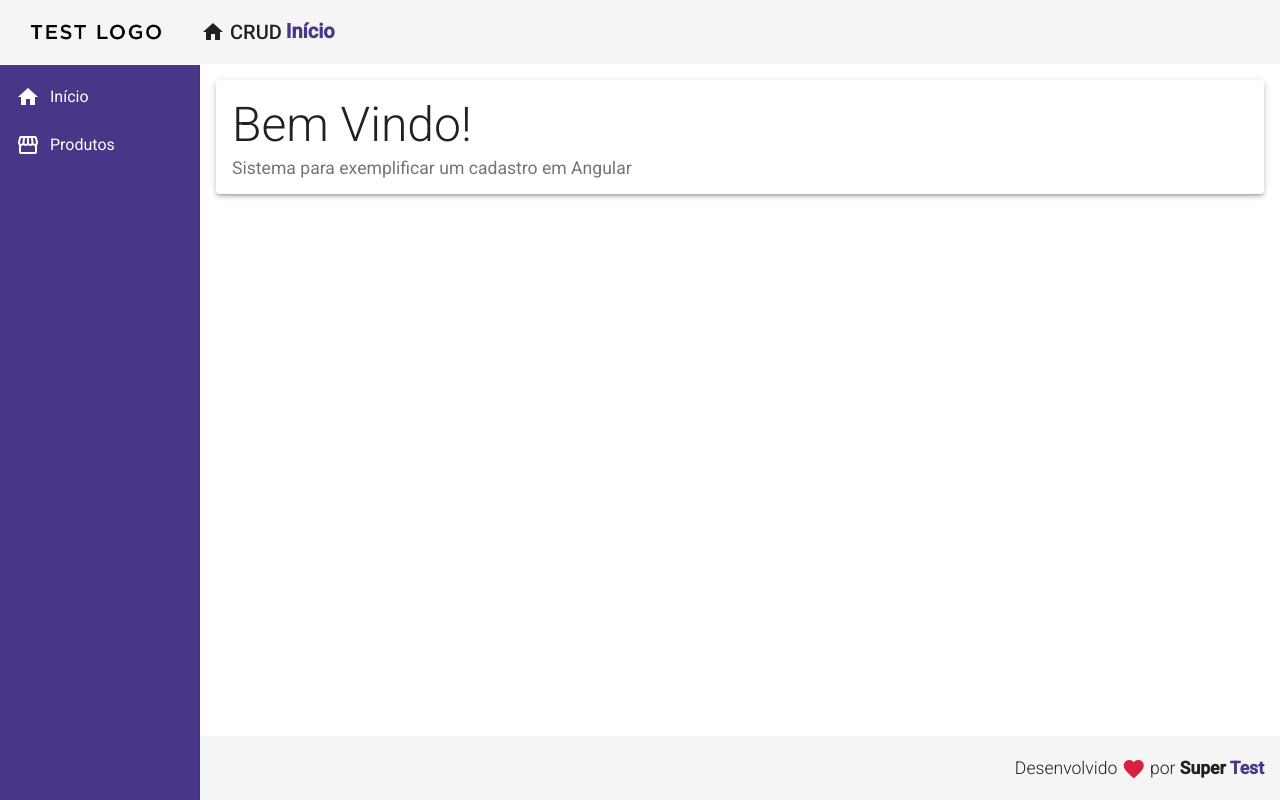
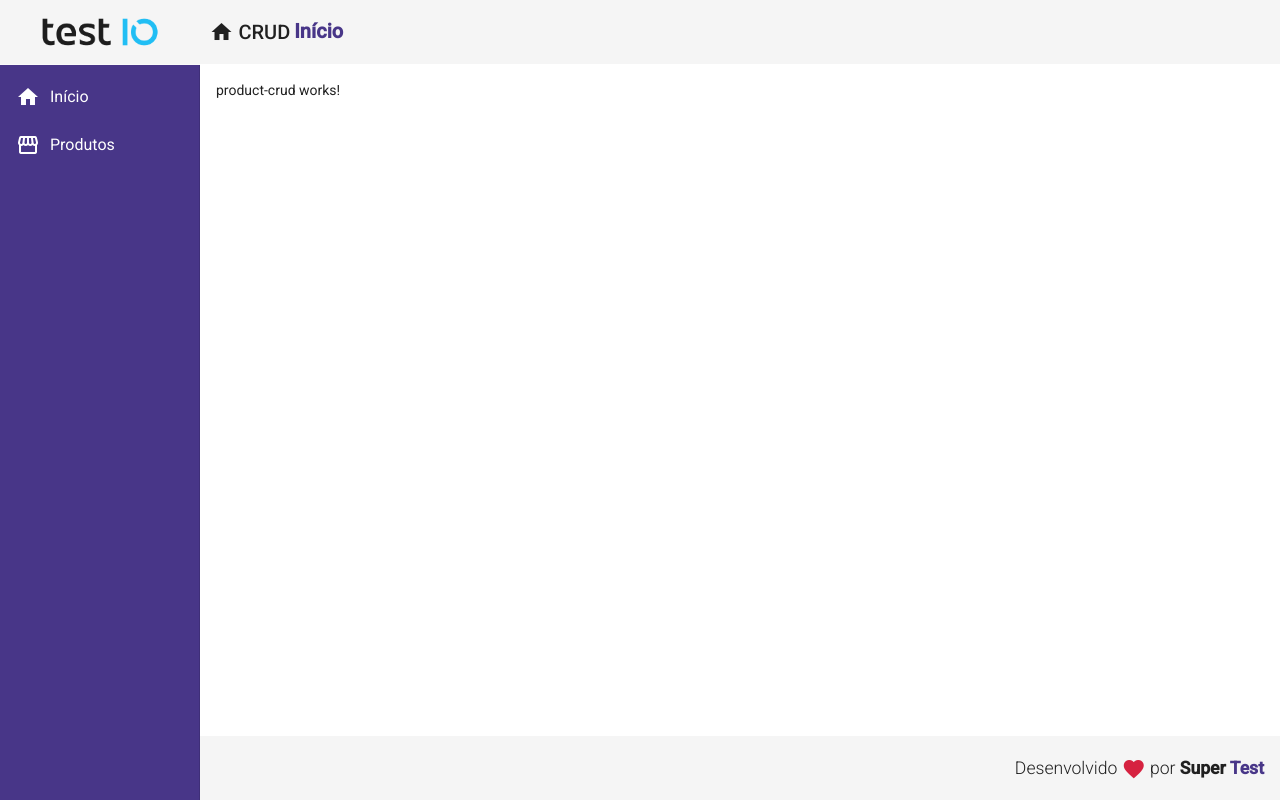
Before and after one commit to luizdorici/angular-studies, an Angular app: page /products in a window 1280 px wide. Before the commit this address led to /. Built offline with nearby package versions, Linux system fonts and the light colour scheme.

Commit message:
adicionando routerLinks para navegacao na pagina

```diff
--- a/src/app/app-routing.module.ts
+++ b/src/app/app-routing.module.ts
@@ -1,7 +1,19 @@
 import { NgModule } from '@angular/core';
 import { RouterModule, Routes } from '@angular/router';
 
-const routes: Routes = [];
+import { HomeComponent } from './views/home/home.component';
+import { ProductCrudComponent } from './views/product-crud/product-crud.component';
+
+const routes: Routes = [
+  {
+    path: "",
+    component: HomeComponent
+  },
+  {
+    path: "products",
+    component: ProductCrudComponent
+  }
+];
 
 @NgModule({
   imports: [RouterModule.forRoot(routes)],
--- a/src/app/app.module.ts
+++ b/src/app/app.module.ts
@@ -13,7 +13,8 @@
 import { MatSidenavModule } from '@angular/material/sidenav'
 import { MatCardModule } from '@angular/material/card'
 import { MatListModule } from '@angular/material/list';
-import { HomeComponent } from './views/home/home.component'
+import { HomeComponent } from './views/home/home.component';
+import { ProductCrudComponent } from './views/product-crud/product-crud.component'
 
 @NgModule({
   declarations: [
@@ -21,7 +22,8 @@
     HeaderComponent,
     FooterComponent,
     NavComponent,
-    HomeComponent
+    HomeComponent,
+    ProductCrudComponent
   ],
   imports: [
     BrowserModule,
--- a/src/app/components/template/header/header.component.css
+++ b/src/app/components/template/header/header.component.css
@@ -10,7 +10,7 @@
 }
 
 .header .logo {
-    max-height: 64px;
+    max-height: 80px;
 }
 
 .header .title-group {
--- a/src/app/components/template/header/header.component.html
+++ b/src/app/components/template/header/header.component.html
@@ -1,7 +1,7 @@
 <mat-toolbar class="header mat-elevation-z4">
     <span>
-        <a>
-            <img class="logo" src="assets/img/Logo-Test.png" alt="logo">
+        <a routerLink="/">
+            <img class="logo" src="assets/img/testIO-logo-rgb1.png" alt="logo">
         </a>
     </span>
     <span class="title-group">
--- a/src/app/components/template/nav/nav.component.html
+++ b/src/app/components/template/nav/nav.component.html
@@ -2,13 +2,13 @@
     <mat-sidenav class="sidenav" mode="side" opened
         fixedInViewport="true" fixedTopGap="65">
         <mat-nav-list class="nav-list">
-            <a mat-list-item>
+            <a mat-list-item routerLink="/">
                 <i class="material-icons">
                     home
                 </i>
                 Início
             </a>
-            <a mat-list-item>
+            <a mat-list-item routerLink="/products">
                 <i class="material-icons">
                     storefront
                 </i>
@@ -17,6 +17,6 @@
         </mat-nav-list>
     </mat-sidenav>
     <mat-sidenav-content class="content">
-        <app-home></app-home>
+        <router-outlet></router-outlet>
     </mat-sidenav-content>
 </mat-sidenav-container>
--- /dev/null
+++ b/src/app/views/product-crud/product-crud.component.html
@@ -0,0 +1 @@
+<p>product-crud works!</p>
--- /dev/null
+++ b/src/app/views/product-crud/product-crud.component.ts
@@ -0,0 +1,15 @@
+import { Component, OnInit } from '@angular/core';
+
+@Component({
+  selector: 'app-product-crud',
+  templateUrl: './product-crud.component.html',
+  styleUrls: ['./product-crud.component.css']
+})
+export class ProductCrudComponent implements OnInit {
+
+  constructor() { }
+
+  ngOnInit(): void {
+  }
+
+}
```
Also changed, not shown: src/app/views/product-crud/product-crud.component.css (added), src/assets/img/testIO-logo-rgb1.png (added).
